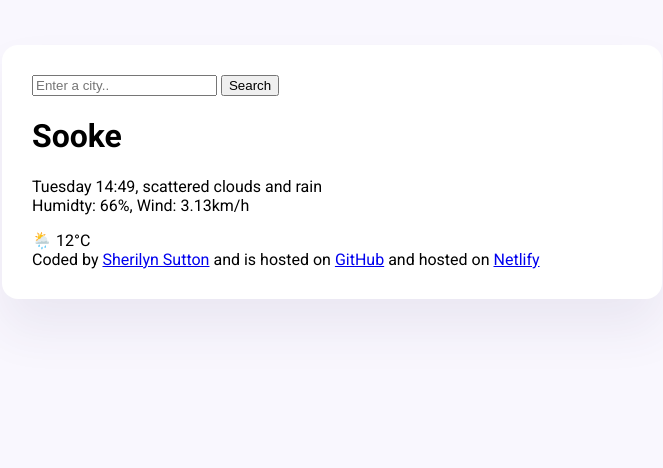
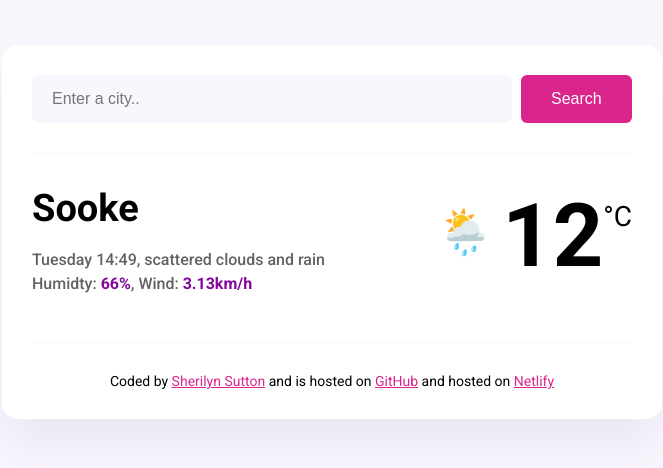
Before and after one commit to sherilynsutton/week7_weather_app, a plain HTML site: page index.html in a window 1280 px wide. Shown: the whole page, without its empty margins (308-971 px from the left). Drawn offline with Linux system fonts and the light colour scheme; a web font is replaced by a local one.

Commit message:
Added basic CSS

```diff
--- a/index.html
+++ b/index.html
@@ -10,24 +10,30 @@
     <title>Weather app</title>
   </head>
   <body>
-    <div class="weather-app">
+        <div class="weather-app">
     <header>
-        <form>
-            <input type="search" placeholder="Enter a city.." required/>
-            <input type="submit" value="Search" />
+        <form class="search-form">
+            <input type="search" placeholder="Enter a city.." required class="search-form-input"/>
+            <input type="submit" value="Search" class="search-form-button" />
         </form>
     </header>
     <main>
+        <div class="weather-app-data">
         <div>
-    <h1>Sooke</h1>
-    <p>
+    <h1 class="weather-app-city">Sooke</h1>
+    <p class ="weather-app-details">
         Tuesday 14:49, scattered clouds and rain
         <br />
-        Humidty: 66%, Wind: 3.13km/h
+        Humidty: <strong>66%</strong>, Wind: <strong>3.13km/h</strong>
     </p>
     </div>
-    <div>🌦️ 12°C</div>
-    </main>
+    <div class="weather-app-temperature-container">
+      <div class="weather-app-icon">🌦️</div>
+      <div class="weather-app-temp-value">12</div>
+      <div class="weather-app-unit">°C</div>
+    </div>
+</div>
+</main>
     <footer>
       Coded by
       <a href="https://github.com/sherilynsutton" target="_blank"
@@ -42,6 +48,7 @@
       and hosted on
       <a href="https://ss-week7-app.netlify.app/" target="_blank">Netlify</a>
     </footer>
+
     </div>
   </body>
 </html>
--- a/src/style.css
+++ b/src/style.css
@@ -1,7 +1,10 @@
 body {
-    background-color:#F9F7FE;
+  background-color: #f9f7fe;
   font-family: "Roboto", sans-serif;
+}
 
+a {
+  color: #da258c;
 }
 
 .weather-app {
@@ -12,3 +15,79 @@ body {
   border-radius: 16px;
   padding: 30px;
 }
+
+header {
+  border-bottom: 1px solid #f9f7fe;
+  padding: 0 0 30px 0;
+}
+.search-form-input {
+  background-color: #f9f7fe;
+  border: none;
+  border-radius: 6px;
+  width: 80%;
+  font-size: 16px;
+  padding: 15px 20px;
+}
+.search-form-button {
+  background: #da258c;
+  font-size: 16px;
+  padding: 15px 30px;
+  border: none;
+  margin-left: 5px;
+  border-radius: 6px;
+  color: white;
+}
+
+main {
+  padding: 30px 0;
+}
+
+.weather-app-city {
+  margin: 0;
+  font-size: 38px;
+  line-height: 48px;
+}
+
+.weather-app-details {
+  font-size: 16px;
+  line-height: 24px;
+  color: rgb(98, 98, 98);
+  font-weight: 475;
+}
+
+.weather-app-details strong {
+  color: #83069c;
+}
+
+.weather-app-data {
+  display: flex;
+  justify-content: space-between;
+}
+
+.weather-app-temperature-container {
+  display: flex;
+}
+
+.weather-app-temp-value {
+  font-size: 88px;
+  margin-left: 10px;
+  font-weight: bold;
+}
+
+.weather-app-icon {
+  font-size: 44px;
+  margin-top: 22px;
+}
+
+.weather-app-unit {
+  margin-top: 16px;
+  font-size: 28px;
+}
+
+footer {
+  border-top: 1px solid #f9f7fe;
+  padding: 30px 0 0 0;
+  text-align: center;
+  font-size: 14px;
+  color: rgba (0, 0, 0, 0.8);
+}
```
Lines whose indentation alone changed are shown as unchanged.
